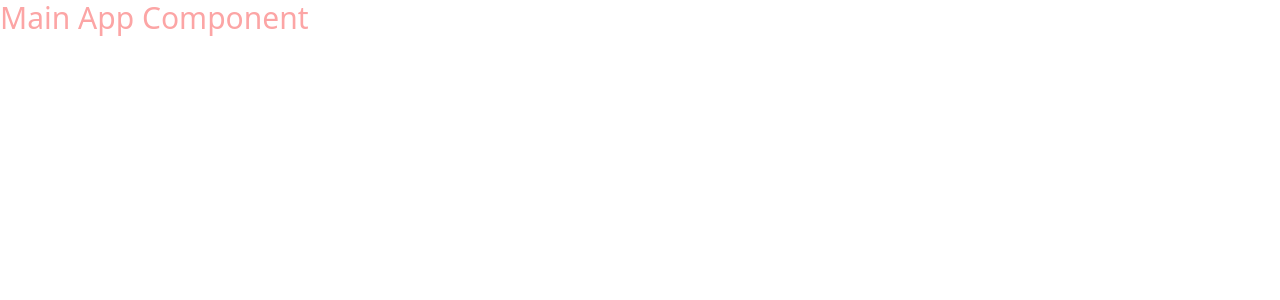
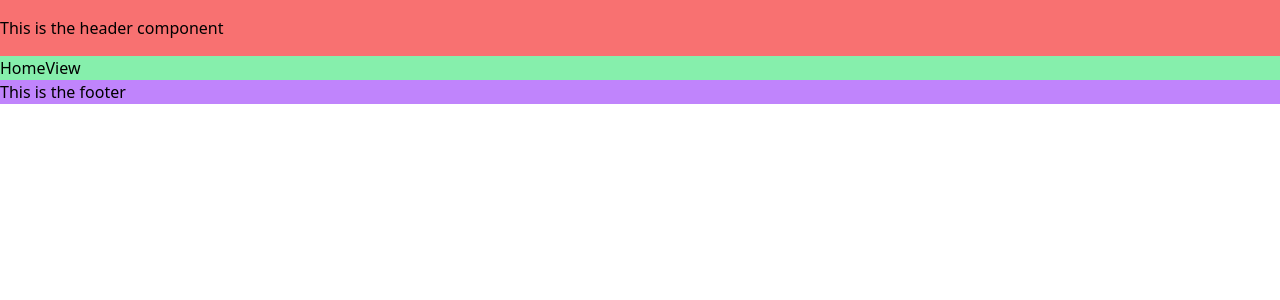
Before and after one commit to ronishhh/Investment, a Vue app: page / in a window 1280 px wide. Shown: the top 300 px of the page. Built offline with nearby package versions, Linux system fonts and the light colour scheme.

Commit message:
add: daisyui

```diff
--- a/package.json
+++ b/package.json
@@ -21,6 +21,7 @@
     "@types/node": "^20.14.5",
     "@vitejs/plugin-vue": "^5.0.5",
     "@vue/tsconfig": "^0.5.1",
+    "daisyui": "^4.12.10",
     "npm-run-all2": "^6.2.0",
     "tailwindcss": "^3.4.7",
     "typescript": "~5.4.0",
--- a/src/App.vue
+++ b/src/App.vue
@@ -1,3 +1,6 @@
 <template>
-  <div class="text-3xl text-red-300">Main App Component</div>
+  <Main />
 </template>
+<script setup>
+import Main from "./layout/Main.vue"
+</script>
--- a/src/output.css
+++ b/src/output.css
@@ -623,13 +623,3 @@ video {
   --tw-bg-opacity: 1;
   background-color: rgb(248 113 113 / var(--tw-bg-opacity));
 }
-
-.text-3xl {
-  font-size: 1.875rem;
-  line-height: 2.25rem;
-}
-
-.text-red-300 {
-  --tw-text-opacity: 1;
-  color: rgb(252 165 165 / var(--tw-text-opacity));
-}
```
Also changed, not shown: 1 other file (tests, documents, lock files or other folders).
